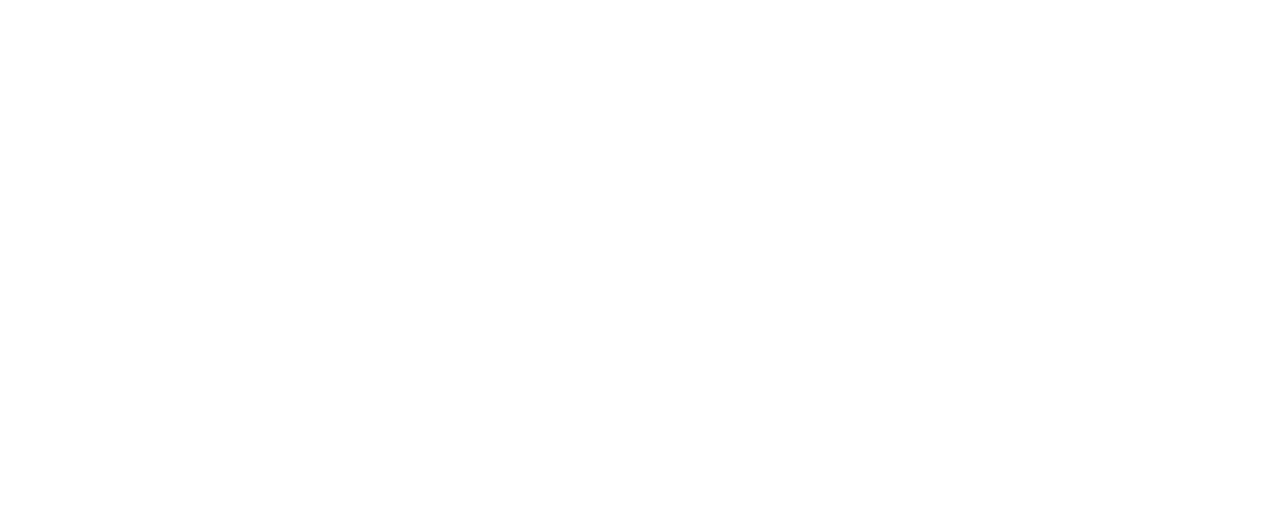
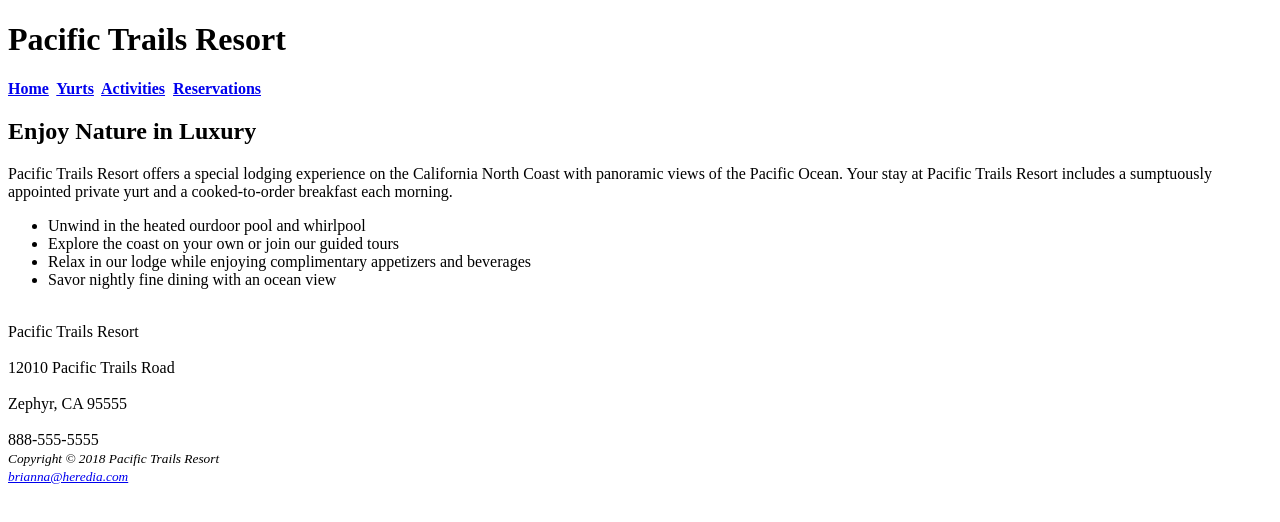
Before and after one commit to 44144-Sp22/ch2casestudy-BriHeredia, a plain HTML site: page index.html in a window 1280 px wide. Drawn offline with Linux system fonts and the light colour scheme.

Commit message:
Heredia Ch2 Case Study

```diff
--- a/index.html
+++ b/index.html
@@ -1,10 +1,50 @@
 <!DOCTYPE html>
 <html lang="en">
+
 <head>
-<title>Pacific Trails Resort</title>
-<meta charset="utf-8">
+  <title>Pacific Trails Resort</title>
+  <meta charset="utf-8">
 </head>
+
 <body>
 
+  <h1>Pacific Trails Resort</h1>
+  <nav><b>
+      <a href="index.html">Home</a>&nbsp;
+      <a href="yurts.html">Yurts</a>&nbsp;
+      <a href="activities.html">Activities</a>&nbsp;
+      <a href="reservations.html"> Reservations </a>
+    </b>
+  </nav>
+  <main>
+    <h2> Enjoy Nature in Luxury</h2>
+    <p> Pacific Trails Resort offers a special lodging experience on the
+      California North Coast with panoramic views of the Pacific Ocean.
+      Your stay at Pacific Trails Resort includes a sumptuously appointed private
+      yurt and a cooked-to-order breakfast each morning.
+    </p>
+
+    <ul>
+      <li>Unwind in the heated ourdoor pool and whirlpool</li>
+      <li>Explore the coast on your own or join our guided tours</li>
+      <li>Relax in our lodge while enjoying complimentary appetizers and beverages</li>
+      <li>Savor nightly fine dining with an ocean view</li>
+    </ul>
+
+    <div>
+      <br>Pacific Trails Resort</br>
+      <br>12010 Pacific Trails Road</br>
+      <br>Zephyr, CA 95555</br>
+      <br>888-555-5555</br>
+    </div>
+
+    <footer>
+      <small><i> Copyright &copy; 2018 Pacific Trails Resort
+          <br><a href="mailto:brianna@heredia.com">brianna@heredia.com</a></br>
+        </i></small>
+    </footer>
+
+  </main>
 </body>
+
 </html>
```
Also changed, not shown: yurts.html (added, +46 -0 lines).
